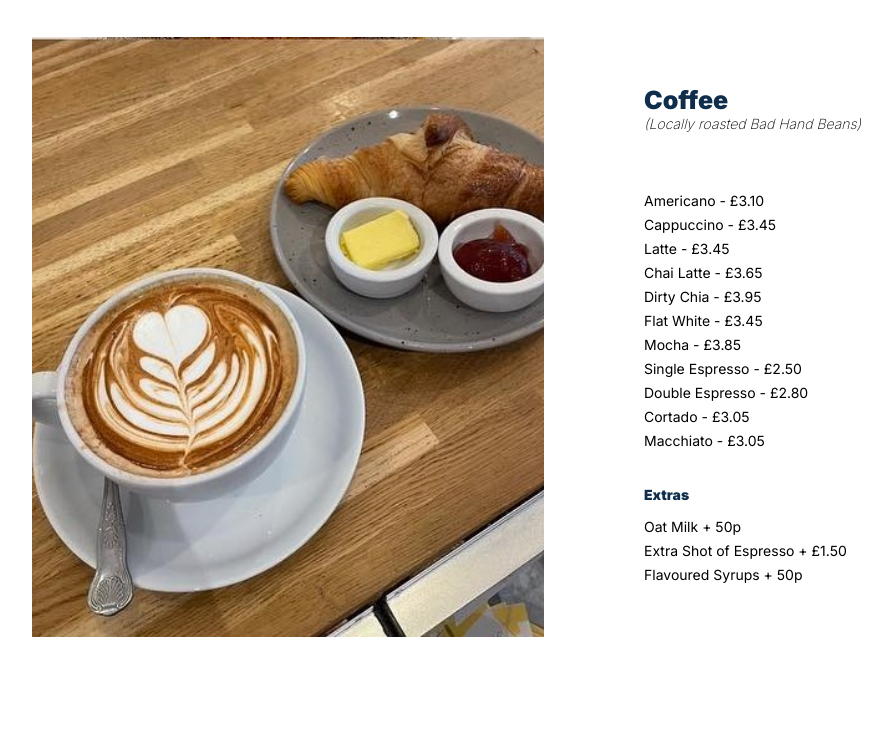
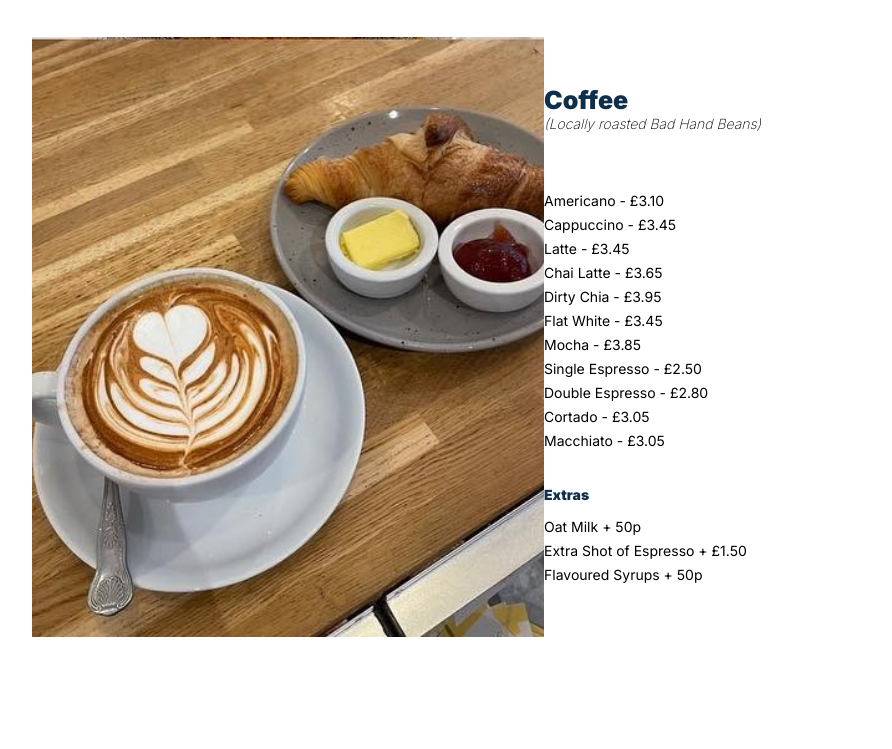
Before and after one commit to DominicMorrant/saffron-project, a plain HTML site: page menu.html in a window 1280 px wide. Shown: the part 951-1700 px from the top of the page, without its empty margins (96-988 px from the left). Drawn offline with Linux system fonts and the light colour scheme.

Commit message:
Add files via upload

```diff
--- a/style.css
+++ b/style.css
@@ -573,7 +573,7 @@ header{
 
 
 .menu-content-image-left__copy-container{
-    padding: var(--spacing-3-);
+    padding-block: var(--spacing-3-);
     display: flex;
     flex-direction: column;
     gap: var(--spacing-4-);
```
